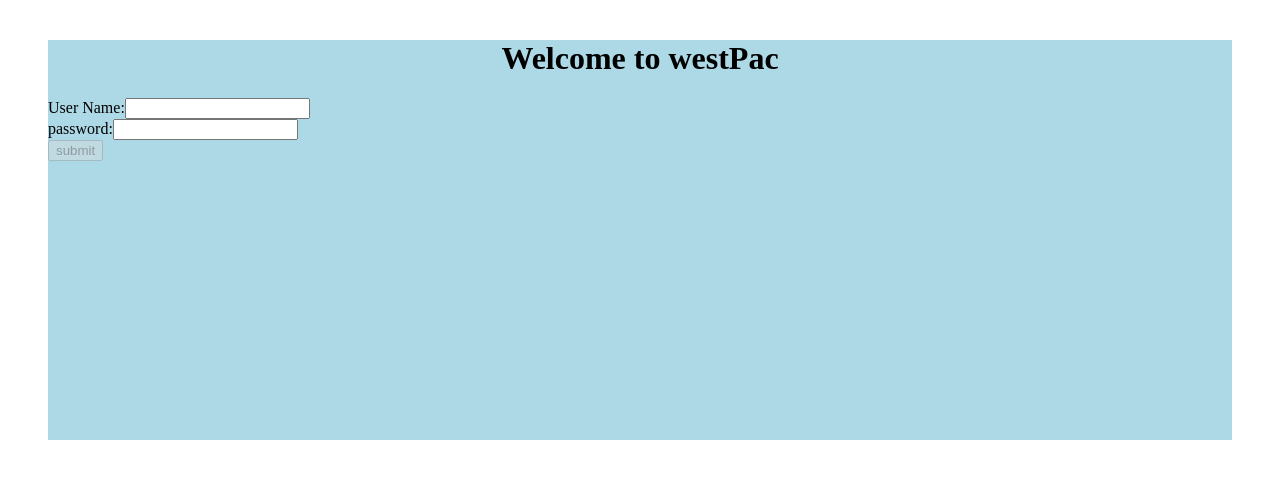
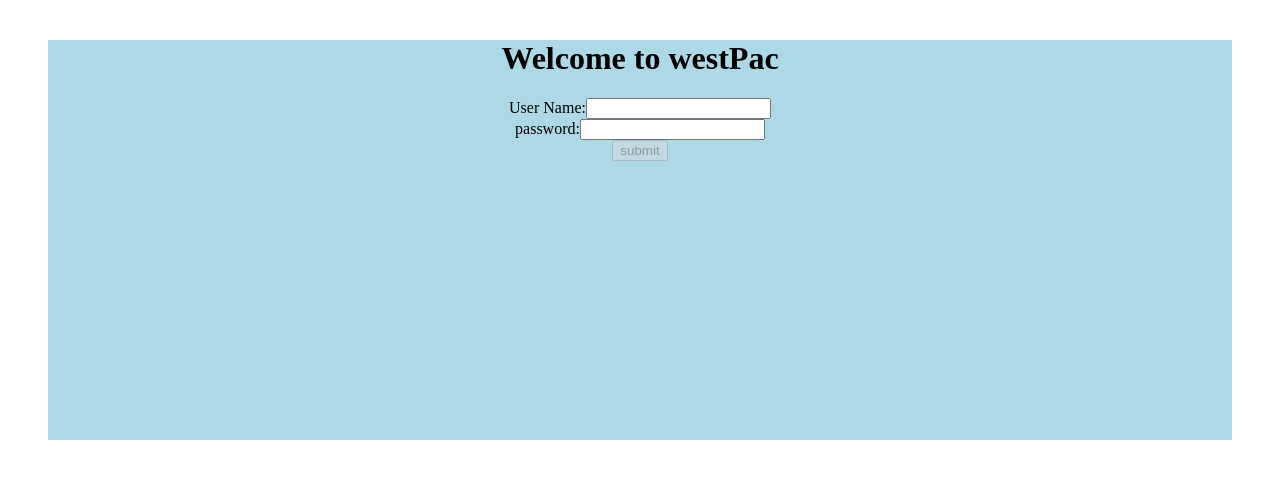
Before and after one commit to shikha-developer/My-assignement, an Angular app in the folder My-project/: page / in a window 1280 px wide. Shown: the top 478 px of the page. Built offline with nearby package versions, Linux system fonts and the light colour scheme.

Commit message:
navigation is done

```diff
--- a/My-project/src/app/app-routing.module.ts
+++ b/My-project/src/app/app-routing.module.ts
@@ -6,6 +6,7 @@
 
 const appRoutes: Routes = [
   { path: 'dashboard', component: DashboardComponent,canActivate:[OnlyLoggedInUsersGuard] },
+  { path: 'dashboard/:name', component: DashboardComponent,canActivate:[OnlyLoggedInUsersGuard] },
   { path: 'login', component: LoginComponent},
   { path: '', component:LoginComponent}
 
--- a/My-project/src/app/dashboard/dashboard.component.ts
+++ b/My-project/src/app/dashboard/dashboard.component.ts
@@ -1,4 +1,5 @@
 import { Component, OnInit } from '@angular/core';
+import { ActivatedRoute } from '@angular/router';
 
 @Component({
   selector: 'app-dashboard',
@@ -8,7 +9,10 @@
 export class DashboardComponent implements OnInit {
 
   userName = "shikha";
-  constructor() { }
+  constructor(private route: ActivatedRoute) {
+        this.route.params.subscribe( params => this.userName = params.name );
+
+   }
 
   ngOnInit() {
   }
--- a/My-project/src/app/login/login.component.html
+++ b/My-project/src/app/login/login.component.html
@@ -1,16 +1,17 @@
-
 <div class="login-container">
   <div class="login-heading">
     <h1 class="login-text">Welcome to westPac </h1>
-      <form [formGroup]="myform" (ngSubmit) = "onClickSubmit()" >
+    <div class="form-container">
+      <form [formGroup]="myform" (ngSubmit)="onClickSubmit()">
         <label>User Name:</label>
-   <input type = "text"  formControlName="userName" >
-   <br/>
-    <label>password:</label>
-   <input type = "password"  formControlName="password">
-   <br/>
-   <input type = "submit" value = "submit" [disabled]="myform.invalid">
-</form>
+        <input type="text" formControlName="userName">
+        <br />
+        <label>password:</label>
+        <input type="password" formControlName="password">
+        <br />
+        <input type="submit" value="submit" [disabled]="myform.invalid">
+      </form>
+    </div>
   </div>
 
 </div>
--- a/My-project/src/app/login/login.component.scss
+++ b/My-project/src/app/login/login.component.scss
@@ -16,3 +16,6 @@
     text-align: center;
 
   }
+  .form-container{
+    text-align: center;
+  }
--- a/My-project/src/app/login/login.component.ts
+++ b/My-project/src/app/login/login.component.ts
@@ -27,7 +27,10 @@
     let givenPassword: string =this.myform.controls.password.value
     if(givenName == this.defaultName &&  givenPassword == this.defaultPass){
       this.isUserLoggedInService.setUserloggedIn(true);
-      this.router.navigate(['/dashboard']);
+      this.router.navigate(['/dashboard',givenName]);
+    }
+    else{
+      alert("Please enter valid credential");
     }
   }
 }
```
